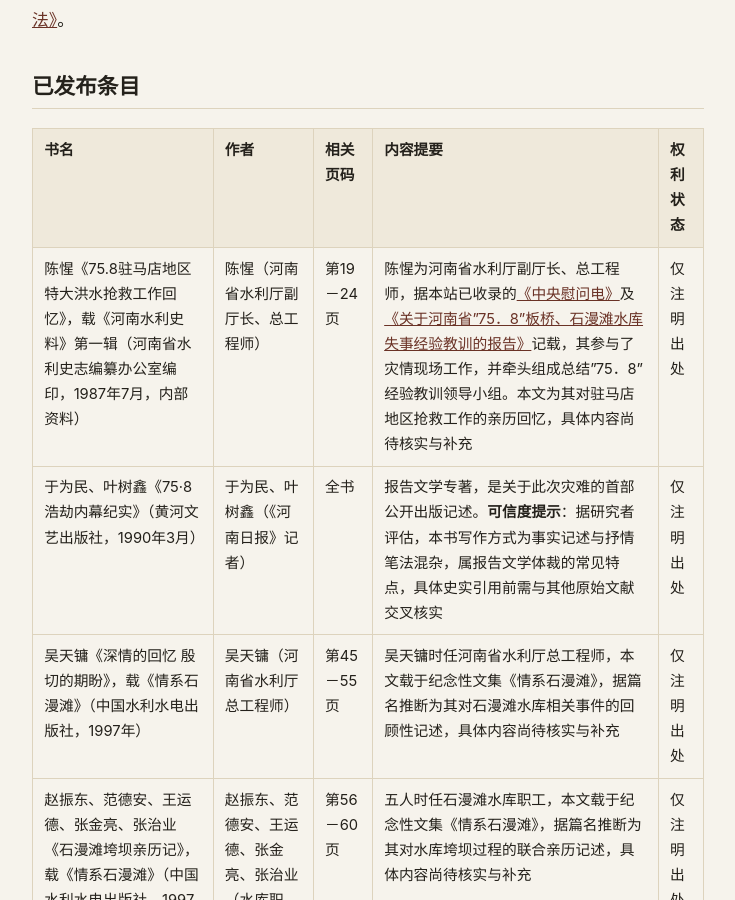
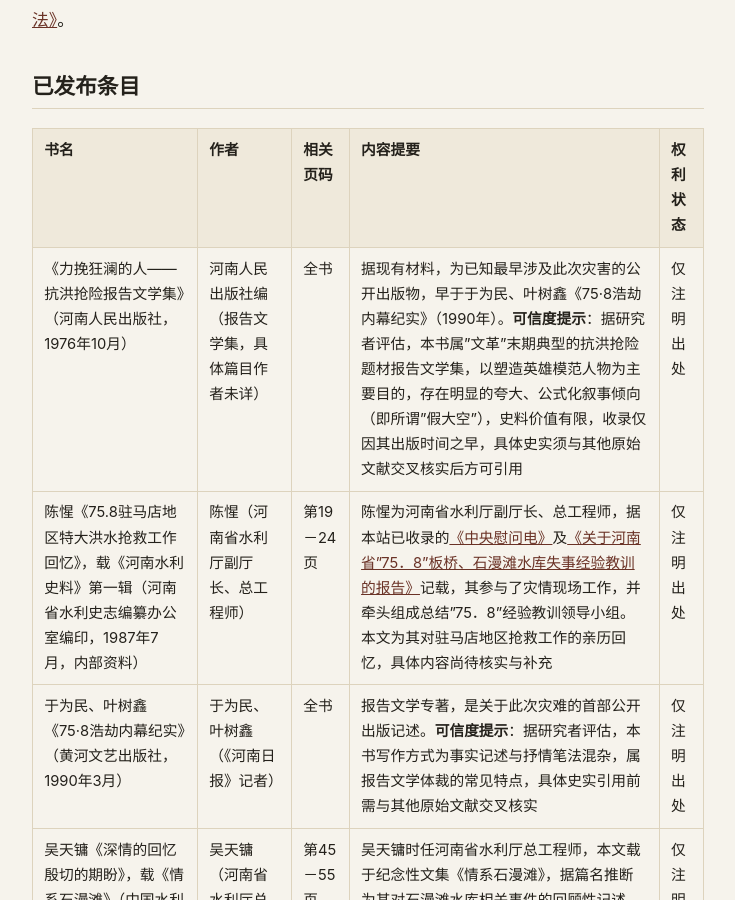
Before and after one commit to Banqiao758/Banqiao758.github.io, a Jekyll site: the page built from memoirs/published.md, in a window 1280 px wide and 900 px high, scrolled down 316 px. Shown: the whole window, without its empty margins (272-1007 px from the left). Built offline with Jekyll 4.4.1, drawn with Linux system fonts in a browser that asks for light colours.

Commit message:
Add 1976 reportage literature collection as earliest known publication
Adds 《力挽狂澜的人——抗洪抢险报告文学集》(Henan People's Publishing House,
Oct 1976) to Published Personal Records, placed first as the earliest
known publicly published book referencing the disaster. Flagged with a
strong reliability caveat per the researcher's assessment: late-Cultural-
Revolution model-exemplar reportage literature with limited historical-
fact value, included only for its priority in publication date. No text
reproduced.

Co-Authored-By: Claude Sonnet 5 <noreply@anthropic.com>
Claude-Session: https://claude.ai/code/session_011K8hBuGivVWoMZaUZvczs4

```diff
--- a/memoirs/published.md
+++ b/memoirs/published.md
@@ -16,6 +16,7 @@ description: 记者、工程技术人员、行政管理人员及受灾群众所
 
 | 书名 | 作者 | 相关页码 | 内容提要 | 权利状态 |
 |---|---|---|---|---|
+| 《力挽狂澜的人——抗洪抢险报告文学集》（河南人民出版社，1976年10月） | 河南人民出版社编（报告文学集，具体篇目作者未详） | 全书 | 据现有材料，为已知最早涉及此次灾害的公开出版物，早于于为民、叶树鑫《75·8浩劫内幕纪实》（1990年）。**可信度提示**：据研究者评估，本书属"文革"末期典型的抗洪抢险题材报告文学集，以塑造英雄模范人物为主要目的，存在明显的夸大、公式化叙事倾向（即所谓"假大空"），史料价值有限，收录仅因其出版时间之早，具体史实须与其他原始文献交叉核实后方可引用 | 仅注明出处 |
 | 陈惺《75.8驻马店地区特大洪水抢救工作回忆》，载《河南水利史料》第一辑（河南省水利史志编纂办公室编印，1987年7月，内部资料） | 陈惺（河南省水利厅副厅长、总工程师） | 第19－24页 | 陈惺为河南省水利厅副厅长、总工程师，据本站已收录的<a href="{{ '/archive/1975-central-condolence-telegrams/' | relative_url }}">《中央慰问电》</a>及<a href="{{ '/archive/1980-banqiao-shimantan-lessons-report/' | relative_url }}">《关于河南省"75．8"板桥、石漫滩水库失事经验教训的报告》</a>记载，其参与了灾情现场工作，并牵头组成总结"75．8"经验教训领导小组。本文为其对驻马店地区抢救工作的亲历回忆，具体内容尚待核实与补充 | 仅注明出处 |
 | 于为民、叶树鑫《75·8浩劫内幕纪实》（黄河文艺出版社，1990年3月） | 于为民、叶树鑫（《河南日报》记者） | 全书 | 报告文学专著，是关于此次灾难的首部公开出版记述。**可信度提示**：据研究者评估，本书写作方式为事实记述与抒情笔法混杂，属报告文学体裁的常见特点，具体史实引用前需与其他原始文献交叉核实 | 仅注明出处 |
 | 吴天镛《深情的回忆 殷切的期盼》，载《情系石漫滩》（中国水利水电出版社，1997年） | 吴天镛（河南省水利厅总工程师） | 第45－55页 | 吴天镛时任河南省水利厅总工程师，本文载于纪念性文集《情系石漫滩》，据篇名推断为其对石漫滩水库相关事件的回顾性记述，具体内容尚待核实与补充 | 仅注明出处 |
```
Also changed, not shown: en/memoirs/published.md (+1 -0 lines).
